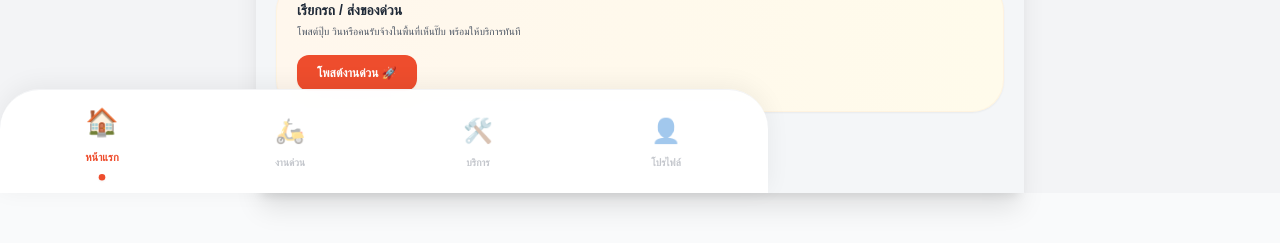
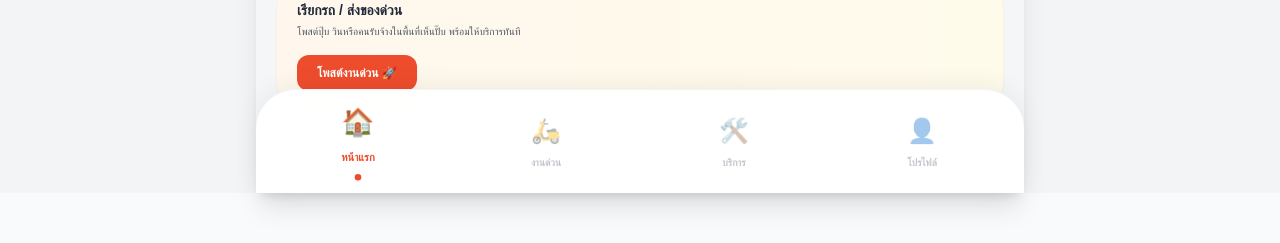
Before and after one commit to BSam-B3/jong-jaroen, a Next.js app: page / in a window 1280 px wide. Shown: the part 607-850 px from the top of the page. Built offline with nearby package versions, Linux system fonts and the light colour scheme; no server answers; the database is empty.

Commit message:
Update BottomNav.tsx

```diff
--- a/app/components/BottomNav.tsx
+++ b/app/components/BottomNav.tsx
@@ -11,10 +11,8 @@ const BottomNav = ({ currentMode = 'customer' }: BottomNavProps) => {
   const router = useRouter();
   const pathname = usePathname();
 
-  // ฟังก์ชันเช็กว่าตอนนี้อยู่หน้าไหน
   const isActive = (path: string) => pathname === path;
 
-  // [UX/UI Update]: ลดเหลือ 4 เมนูหลัก เพื่อให้ Touch Target ใหญ่ขึ้นและใช้งานง่ายขึ้น
   const navItems = [
     { label: 'หน้าแรก', icon: '🏠', path: currentMode === 'provider' ? '/provider' : '/' },
     { label: 'งานด่วน', icon: '🛵', path: '/win-online' },
@@ -23,7 +21,8 @@ const BottomNav = ({ currentMode = 'customer' }: BottomNavProps) => {
   ];
 
   return (
-    <div className="fixed bottom-0 w-full sm:max-w-2xl md:max-w-3xl bg-white/95 backdrop-blur-md border-t border-gray-100 px-2 py-4 flex justify-between items-center shadow-[0_-4px_25px_rgba(0,0,0,0.06)] rounded-t-[2.5rem] z-50">
+    // เติม left-0 right-0 mx-auto ตรงนี้แล้วค่ะ
+    <div className="fixed bottom-0 left-0 right-0 mx-auto w-full sm:max-w-2xl md:max-w-3xl bg-white/95 backdrop-blur-md border-t border-gray-100 px-2 py-4 flex justify-between items-center shadow-[0_-4px_25px_rgba(0,0,0,0.06)] rounded-t-[2.5rem] z-50">
       {navItems.map((item) => {
         const active = isActive(item.path);
 
@@ -39,7 +38,6 @@ const BottomNav = ({ currentMode = 'customer' }: BottomNavProps) => {
             <span className={`text-[10px] font-bold ${active ? 'text-[#EE4D2D]' : 'text-gray-500'} whitespace-nowrap`}>
               {item.label}
             </span>
-            {/* จุด Indicator สีส้มด้านล่าง */}
             {active && <div className="w-1.5 h-1.5 bg-[#EE4D2D] rounded-full shadow-sm mt-0.5"></div>}
           </div>
         );
```
